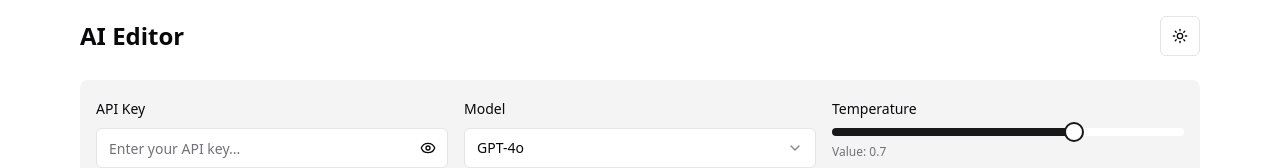
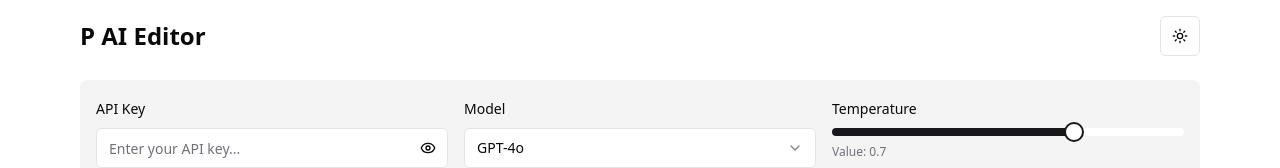
Before and after one commit to PikiLee/peditor, a React (Vite) app: page / in a window 1280 px wide. Shown: the top 168 px of the page. Built offline with nearby package versions, Linux system fonts and the light colour scheme.

Commit message:
refactor: extract header into a separate component

```diff
--- a/src/components/ai-editor.tsx
+++ b/src/components/ai-editor.tsx
@@ -1,6 +1,5 @@
 import { processText } from "../lib/api"
 import { EditorSettings } from "@/components/editor-settings"
-import { ThemeToggle } from "@/components/theme-toggle"
 import { ThemeProvider } from "@/components/theme-provider"
 import { useAtom } from "jotai"
 import { inputTextAtom, outputTextAtom, modelAtom, apiKeyAtom } from "@/store/settings"
@@ -8,6 +7,7 @@ import { useState } from "react"
 import { temperatureAtom } from "@/store/settings"
 import { EditorArea } from "@/components/editor-area"
 import { EditorActions } from "@/components/editor-actions"
+import { EditorHeader } from "@/components/editor-header"
 
 export default function AIEditor() {
   const [inputText, setInputText] = useAtom(inputTextAtom)
@@ -44,10 +44,7 @@ export default function AIEditor() {
       <div className="min-h-screen bg-background text-foreground">
         <div className="container mx-auto p-4 space-y-6 max-w-6xl">
           {/* Header with Theme Toggle */}
-          <div className="flex justify-between items-center">
-            <h1 className="text-2xl font-bold">AI Editor</h1>
-            <ThemeToggle />
-          </div>
+          <EditorHeader />
 
           {/* Settings Section */}
           <EditorSettings
--- /dev/null
+++ b/src/components/editor-header.tsx
@@ -0,0 +1,24 @@
+import { ComponentProps, forwardRef } from "react"
+import { ThemeToggle } from "@/components/theme-toggle"
+import { cn } from "@/lib/utils"
+
+interface IEditorHeader extends ComponentProps<"div"> {
+  title?: string
+}
+
+export const EditorHeader = forwardRef<HTMLDivElement, IEditorHeader>(
+  ({ title = "P AI Editor", className, ...props }, ref) => {
+    return (
+      <div
+        ref={ref}
+        className={cn("flex justify-between items-center", className)}
+        {...props}
+      >
+        <h1 className="text-2xl font-bold">{title}</h1>
+        <ThemeToggle />
+      </div>
+    )
+  }
+)
+
+EditorHeader.displayName = "EditorHeader"
```
